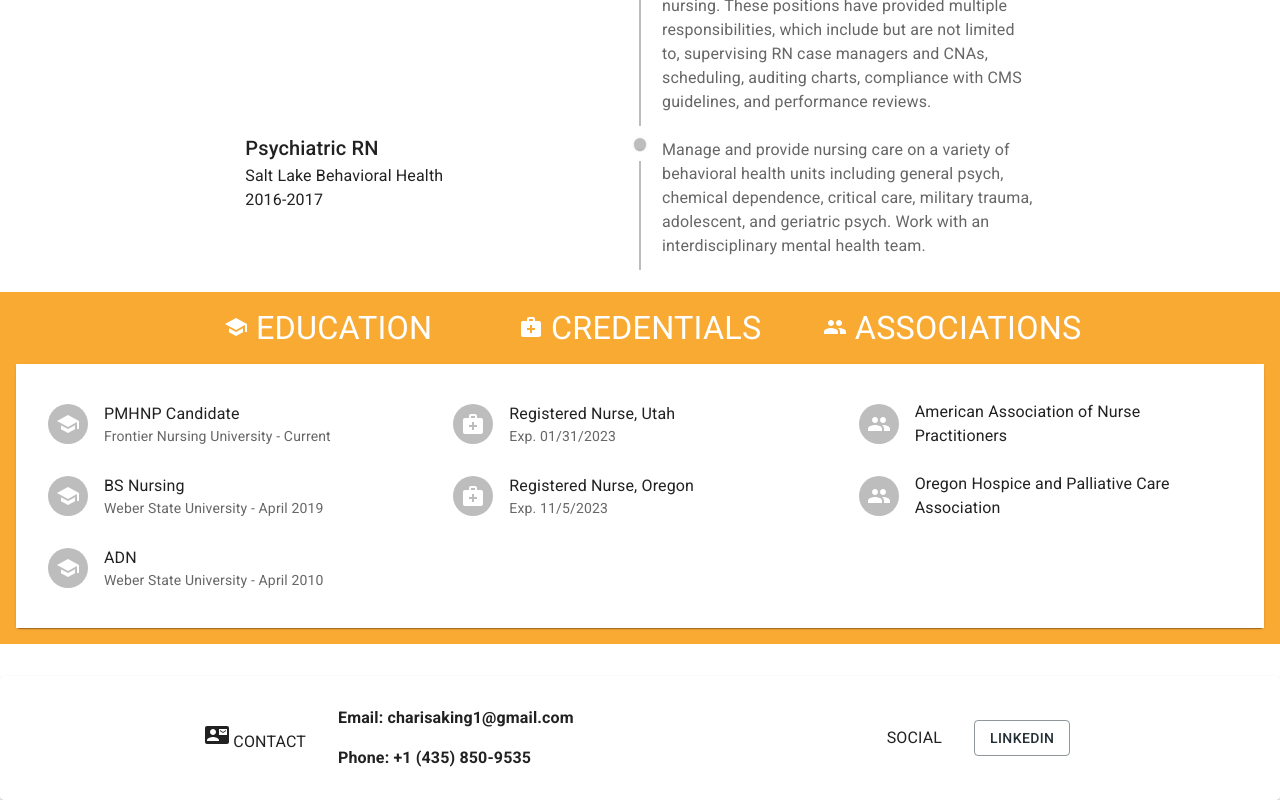
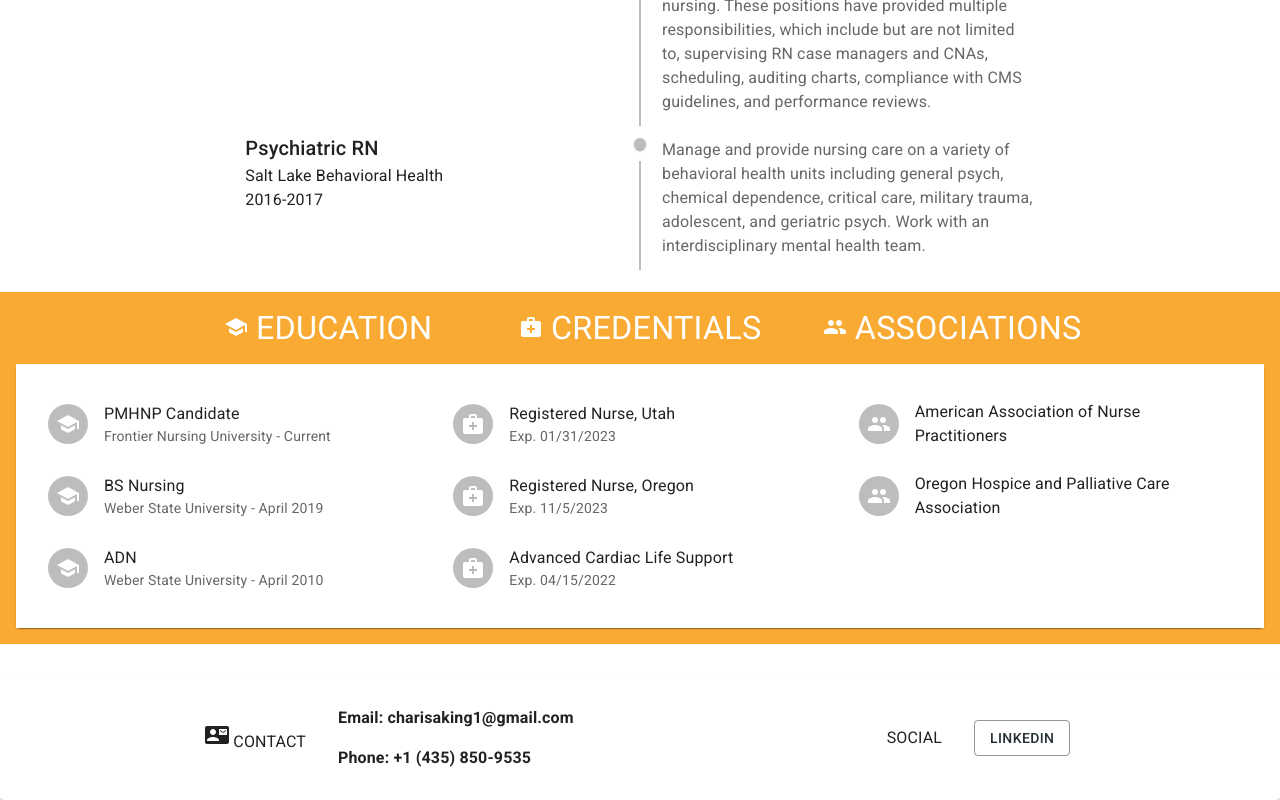
Before and after one commit to rickahlander/charisakingresume, a React (Create React App) app: page / in a window 1280 px wide. Shown: the part 1768-2568 px from the top of the page. Built offline with nearby package versions, Linux system fonts and the light colour scheme.

Commit message:
adding new credential

```diff
--- a/src/containers/Portoflio/index.jsx
+++ b/src/containers/Portoflio/index.jsx
@@ -115,7 +115,14 @@ const portfolio = () => {
                     </ListItemAvatar>
                     <ListItemText primary="Registered Nurse, Oregon" secondary="Exp. 11/5/2023" />
                   </ListItem>
-
+                  <ListItem>
+                    <ListItemAvatar>
+                      <Avatar>
+                        <MedicalServicesIcon />
+                      </Avatar>
+                    </ListItemAvatar>
+                    <ListItemText primary="Advanced Cardiac Life Support" secondary="Exp. 04/15/2022" />
+                  </ListItem>
                 </List>
               </Grid>
               <Grid item xs={12} sm={6} md={4}>
```
